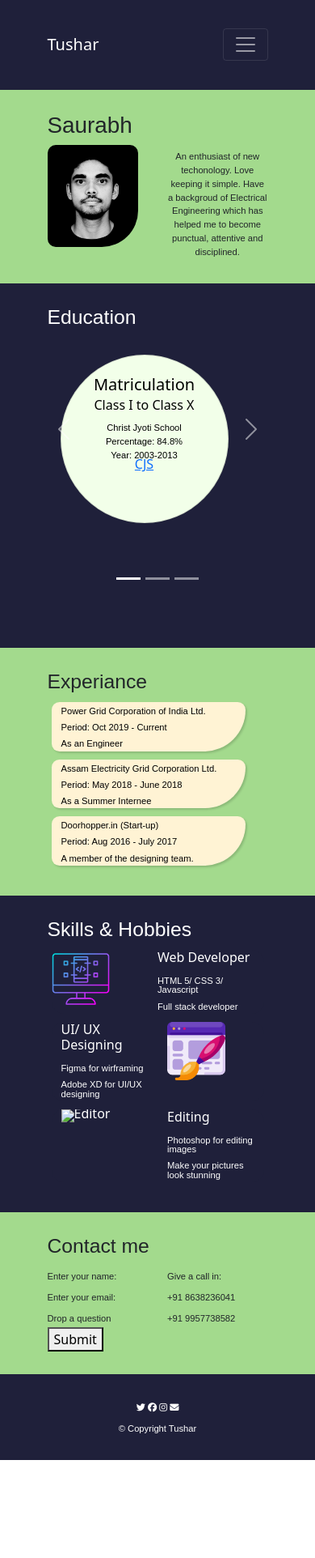
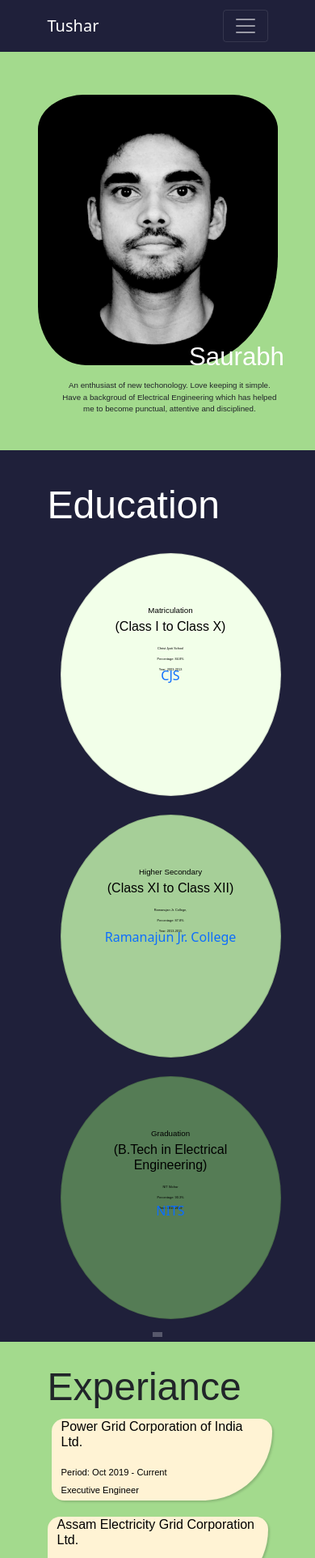
Before and after one commit to 2shar17/my-web, a plain HTML site: page index.html in a window 390 px wide. Shown: the top 1924 px of the page at 81% size. Before the commit the page ends 1803 px from the top, so only its background shows below. Drawn offline with nearby package versions, Linux system fonts and the light colour scheme; a web font is replaced by a local one.

Commit message:
Add files via upload

```diff
--- a/index.html
+++ b/index.html
@@ -14,8 +14,7 @@
   <!-- Fonts -->
   <link rel="preconnect" href="https://fonts.googleapis.com">
   <link rel="preconnect" href="https://fonts.gstatic.com" crossorigin>
-  <link href="https://fonts.googleapis.com/css2?family=Bonheur+Royale&family=Galada&family=Montserrat:wght@100;300;500;700;800;900&family=Oleo+Script+Swash+Caps:wght@700&family=Orienta&family=Pattaya&family=Ubuntu:wght@300;400;500&display=swap"
-    rel="stylesheet">
+  <link href="https://fonts.googleapis.com/css2?family=Orienta&family=Palanquin&family=Pattaya&display=swap" rel="stylesheet">
 
   <!-- css script -->
   <link rel="stylesheet" href="styles.css">
@@ -34,7 +33,7 @@
           <span class="navbar-toggler-icon"></span>
         </button>
         <div class="collapse navbar-collapse" id="navbarNavAltMarkup">
-          <div class="navbar-nav">
+          <div class="navbar-nav ms-auto">
             <!--992 x 760-->
             <a class="nav-link active" aria-current="page" href="#about-me">About-me</a>
             <a class="nav-link" href="#education">Education</a>
@@ -51,19 +50,19 @@
   <section id="about-me" class="alng">
 
     <div class="container-fluid">
-      <h1>Saurabh</h1>
+      <h1 class="saurabh">Saurabh</h1>
       <div class="row">
-        <div class="col">
+        <div class="container-fluid col-12 col-lg-6 col-md-12 col-sm-12">
           <img class="tushar-img" src="images/img.jpg" alt="tushar-img">
         </div>
 
-        <div class="col txt">
-          <p>An enthusiast of new
+        <div class="container-fluid col-12 col-lg-6 col-md-12 col-sm-12 txt">
+          An enthusiast of new
           techonology. Love keeping it
           simple. Have a backgroud of
           Electrical Engineering which has
           helped me to become punctual,
-            attentive and disciplined.</p>
+          attentive and disciplined.
         </div>
       </div>
 
@@ -75,7 +74,7 @@
   <section id="education" class="alng">
     <div class="container-fluid">
       <h2>Education</h2>
-
+      <!--
 
       <div id="education-carousel" class="carousel slide" data-bs-interval="false">
         <div class="carousel-indicators">
@@ -83,87 +82,106 @@
           <button type="button" data-bs-target="#education-carousel" data-bs-slide-to="1" aria-label="Slide 2"></button>
           <button type="button" data-bs-target="#education-carousel" data-bs-slide-to="2" aria-label="Slide 3"></button>
         </div>
-        <div class="carousel-inner">
+        <div class="carousel-inner"> -->
 
-          <div class="carousel-item active">
+      <!-- <div class="carousel-item active"> -->
       <!-- <div class="col-md-12"> -->
-              <div class="card matric">
+
+      <div class="row">
+        <div class="col col-lg-4 col-md-4 col-sm-12">
+          <div class="container card matric">
             <div class="card-body">
-                  <h5 class="card-title">Matriculation</h5>
-                  <h6 class="card-subtitle mb-2 text-muted">Class I to Class X</h6>
+              <h3 class="card-title">Matriculation</h3>
+              <h4 class="card-subtitle mb-2 text-muted">(Class I to Class X)</h4>
               <p class="card-text">Christ Jyoti School</p>
               <p class="card-text">Percentage: 84.8%</p>
               <p class="card-text">Year: 2003-2013</p>
               <a href="#" class="card-link">CJS</a>
             </div>
           </div>
-            <!-- </div> -->
         </div>
-          <div class="carousel-item">
-            <!-- <div class="col-md-12"> -->
-              <div class="card college">
+
+        <div class="col col-lg-4 col-md-4 col-sm-12">
+          <div class="container card college">
             <div class="card-body">
-                  <h5 class="card-title">Higher Secondary</h5>
-                  <h6 class="card-subtitle mb-2 text-muted">Class XI to Class XII</h6>
+              <h3 class="card-title">Higher Secondary</h3>
+              <h4 class="card-subtitle mb-2 text-muted">(Class XI to Class XII)</h4>
               <p class="card-text">Ramanujan Jr. College,
               <p class="card-text">Percentage: 87.8%</p>
               <p class="card-text">Year: 2013-2015</p>
               <a href="#" class="card-link">Ramanajun Jr. College</a>
             </div>
           </div>
-            <!-- </div> -->
         </div>
-          <div class="carousel-item">
-            <!-- <div class="col-md-12"> -->
-              <div class="card grad">
+
+        <div class="col col-lg-4 col-md-4 col-sm-12">
+          <div class="container card grad">
             <div class="card-body">
-                  <h5 class="card-title">Graduation</h5>
-                  <h6 class="card-subtitle mb-2 text-muted">B.Tech in Electrical Engineering</h6>
+              <h3 class="card-title">Graduation</h3>
+              <h4 class="card-subtitle mb-2 text-muted">(B.Tech in Electrical Engineering)</h4>
               <p class="card-text">NIT Silchar</p>
               <p class="card-text">Percentage: 90.3%</p>
               <p class="card-text">Year: 2015-2019</p>
               <a href="#" class="card-link">NITS</a>
             </div>
           </div>
-            <!-- </div> -->
         </div>
 
       </div>
-        <button class="carousel-control-prev" type="button" data-bs-target="#education-carousel" data-bs-slide="prev">
+
+      <!-- </div> -->
+      <!-- </div> -->
+      <!-- <div class="carousel-item"> -->
+      <!-- <div class="col-md-12"> -->
+
+      <!-- </div> -->
+      <!-- </div> -->
+      <!-- <div class="carousel-item"> -->
+      <!-- <div class="col-md-12"> -->
+
+      <!-- </div> -->
+      <!-- </div> -->
+
+    </div>
+    <!-- <button class="carousel-control-prev" type="button" data-bs-target="#education-carousel" data-bs-slide="prev">
           <span class="carousel-control-prev-icon" aria-hidden="true"></span>
           <span class="visually-hidden">Previous</span>
         </button>
         <button class="carousel-control-next" type="button" data-bs-target="#education-carousel" data-bs-slide="next">
           <span class="carousel-control-next-icon" aria-hidden="true"></span>
           <span class="visually-hidden">Next</span>
-        </button>
-      </div>
-    </div>
+        </button> -->
+    <!-- </div> -->
+    <!-- </div> -->
+    <hr>
   </section>
+
 
   <!-- Experiance -->
   <section id="experiance" class="alng">
     <div class="container-fluid">
       <h2>Experiance</h2>
-      <div class="row exper">
-        <p>Power Grid Corporation of India Ltd.</p>
+      <div class="row exper exper1">
+        <h4>Power Grid Corporation of India Ltd.</h4>
         <p>Period: Oct 2019 - Current</p>
-        <p>As an Engineer</p>
+        <p>Executive Engineer</p>
       </div>
-      <div class="row exper">
-        <p>Assam Electricity Grid Corporation Ltd.</p>
+      <div class="row exper exper2">
+        <h4>Assam Electricity Grid Corporation Ltd.</h4>
         <p>Period: May 2018 - June 2018</p>
         <p>As a Summer Internee</p>
       </div>
-      <div class="row exper">
-        <p>Doorhopper.in (Start-up)</p>
+      <div class="row exper exper3">
+        <h4>Doorhopper.in (Start-up)</h4>
         <p>Period: Aug 2016 - July 2017</p>
         <p>A member of the designing team.</p>
       </div>
     </div>
 
     </div>
+    <hr>
   </section>
+
 
   <!-- Skills & Hobbies -->
   <section id="skills-hobbies" class="alng">
@@ -171,39 +189,52 @@
       <h2>Skills & Hobbies</h2>
 
       <div class="row s-h r1">
-        <div class="col first-part">
+        <div class="col">
+          <div class="img-r1">
             <img class="s-h-img" src="images\software-development.png" alt="Full-stack-developer">
           </div>
-
-        <div class="col second-part">
-          <h6>Web Developer</h6>
+          <div class="text-r1">
+            <h4>Web Developer</h4>
             <p>HTML 5/ CSS 3/ Javascript</p>
             <p>Full stack developer</p>
           </div>
         </div>
+        <div class="col">
+
+        </div>
+      </div>
 
       <div class="row s-h r2">
-        <div class="col second-part">
-          <h6>UI/ UX Designing</h6>
+        <div class="col">
+
+        </div>
+        <div class="col">
+          <div class="text-r2">
+            <h4>UI/ UX Designing</h4>
             <p>Figma for wirframing</p>
             <p>Adobe XD for UI/UX designing</p>
           </div>
-        <div class="col">
-          <img class="s-h-img first part" src="images\web-design.png" alt="Designer">
+          <div class="img-r2">
+            <img class="s-h-img" src="images\web-design.png" alt="Designer">
+          </div>
         </div>
       </div>
 
       <div class="row s-h r3">
         <div class="col">
-          <img class="s-h-img first-part" src="images\image-editing.png" alt="Editor">
+          <div class="img-r3">
+            <img class="s-h-img" src="images\image-editing.png" alt="Editor">
           </div>
-        <div class="col second-part">
-          <h6>Editing</h6>
+          <div class="text-r3">
+            <h4>Editing</h4>
             <p>Photoshop for editing images</p>
             <p>Make your pictures look stunning</p>
           </div>
         </div>
+        <div class="col">
 
+        </div>
+      </div>
     </div>
     <!-- <div class="container-fluid">
       <div class="row s-h r1">
@@ -217,7 +248,9 @@
         </div>
       </div>
     </div> -->
+    <hr>
   </section>
+
 
   <!-- Contact me -->
   <section id="contact-me" class="alng">
@@ -225,10 +258,23 @@
       <h2>Contact me</h2>
       <div class="row">
         <div class="col">
-          <p>Enter your name: </p>
-          <p>Enter your email: </p>
-          <p>Drop a question</p>
-          <button type="button" name="button" class="contact-button">Submit</button>
+          <div class="container-fluid">
+            <form class="form" action="index.html" method="post">
+              <div class="form-group">
+                <input class="form-control" type="text" placeholder="Enter your name" id="name" name="name" tabindex="1" required value=""><br>
+                <label for="name" class="form-label">Name</label>
+              </div>
+              <div class="form-group">
+                <input class="form-control" type="text" placeholder="Enter your email" id="email" name="email" tabindex="2" required value=""><br>
+                <label for="email" class="form-label">Email</label>
+              </div>
+              <div class="form-group">
+                <input class="form-control" type="text" placeholder="Enter your comments or questions" id="comment" name="comment" tabindex="3" required value=""><br>
+                <label for="comment" class="form-label">Comment</label>
+              </div>
+            </form>
+          </div>
+          <button type="button" name="button" class="submit-button">SUBMIT</button>
         </div>
         <div class="col">
           <p>Give a call in: </p>
@@ -238,7 +284,9 @@
       </div>
 
     </div>
+    <hr class="dotted">
   </section>
+
 
   <!-- Footer -->
   <section id="footer" class="alng">
@@ -252,7 +300,6 @@
   </section>
 
 
-
   <script src="https://ajax.googleapis.com/ajax/libs/jquery/3.3.1/jquery.min.js"></script>
   <script src="index.js" charset="utf-8"></script>
 </body>
--- a/styles.css
+++ b/styles.css
@@ -1,16 +1,49 @@
-h2 {
-  font-family: 'Pattaya', sans-serif;
+body {
+  width: 100%;
+  height: 100%;
+  margin: 0px;
+  padding: 0px;
 }
 
 h1 {
   font-family: 'Pattaya', sans-serif;
+  font-size: 8vw;
+}
+
+h2 {
+  font-family: 'Pattaya', sans-serif;
+  font-size: 48px;
+}
+
+h3{
+  font-family: 'Palanquin', sans-serif;
+  font-size: 2.5vw;
+}
+h4{
+  font-family: 'Palanquin', sans-serif;
+  font-size: 22px;
+}
+
+h5{
+  font-family: 'Orienta', sans-serif;
+  font-size: 24px;
 }
 
 p {
   font-family: 'Orienta', sans-serif;
   margin-bottom: 3px;
-  padding-top: 6px;
-  font-size: 0.7rem;
+  padding-top: 10px;
+  font-size: 18px;
+}
+
+hr{
+  width: 3%;
+  border-style: none;
+  border-top: 6px dotted;
+  color: white;
+  align-items: center;
+  position: absolute;
+  left: 48.5%;
 }
 
 .container-fluid {
@@ -19,11 +52,13 @@ p {
 }
 
 .container {
-  display: flex;
+  width: 15%;
+  height: 300px;
 }
 
 #bar {
   background-color: #1F203A;
+  padding: 1% 15%;
 }
 
 .alng {
@@ -35,32 +70,50 @@ p {
 /* About me */
 #about-me {
   background-color: #A3DA8D;
+  padding-top: 6%;
+  padding-bottom: 11%;
+}
+
+.saurabh{
+  position: absolute;
+  z-index: 1;
+  color: white;
+  top: 125%;
+  left: 30%;
 }
 
 .tushar-img {
-  width: 90%;
-  border-radius: 10px;
-  border-bottom-right-radius: 45px;
+  width: 100%;
+  border-radius: 20%;
+  border-bottom-right-radius: 37%;
+  padding-top: 10%;
+  position: relative;
 }
 
 .txt {
   text-align: center;
   font-family: 'Orienta', sans-serif;
-  font-size: 0.9rem;
+  font-size: 2.5vw;
+  display: inline-block;
+  Padding-left: 10%;
+  padding-top: 6%;
 }
+
 
 /* education */
 #education {
   background-color: #1F203A;
   color: white;
-  height: 450px;
+  height: auto;
+  padding-top: 10%;
+  position: relative;
 }
 
-#education-carousel {
+/* #education-carousel {
   display: block;
   justify-content: center;
   margin: 5px auto;
-}
+} */
 
 li {
   color: green;
@@ -71,12 +124,11 @@ li {
 .card {
   border-radius: 50%;
   text-align: center;
-  justify-content: center;
-
 }
 
 .card-text {
   color: black;
+  font-size: 1vw;
 }
 
 .card-title {
@@ -85,6 +137,7 @@ li {
 
 .card-body{
   padding: 0;
+  margin-top: 50px;
 }
 
 .text-muted{
@@ -92,36 +145,41 @@ li {
 }
 
 .card-link{
-
+  padding-top: 10px;
+  text-decoration: none;
+  align-items: center;
 }
 
 .matric{
   background-color: #F2FFE9;
-  height: 13rem;
-  width: 13rem;
+  width: 100%;
+  padding-bottom: 100%;
   line-height: 0.5rem;
-  padding-top: 1.5rem;
+  padding-top: 5%;
   margin-top: 23px;
-  margin-left: 16px;\
+  margin-left: 16px;
+
+
 }
 
 .college{
   background-color: #A6CF98;
-  height: 13rem;
-  width: 13rem;
+  width: 100%;
+  padding-bottom: 100%;
   line-height: 0.5rem;
-  padding-top: 1.5rem;
+  padding-top: 5%;
   color: #557C55;
   margin-top: 23px;
   margin-left: 16px;
+
 }
 
 .grad{
   background-color: #557C55;
-  height: 13rem;
-  width: 13rem;
-  line-height: 0.5rem;
-  padding-top: 2.5rem;
+  width: 100%;
+  padding-bottom: 100%;
+  line-height: 10%;
+  padding-top: 5%;
   margin-top: 23px;
   margin-left: 16px;
 }
@@ -138,12 +196,103 @@ li {
 .exper {
   background-color: #FFF3D4;
   color: black;
-  border-radius: 15px;
-  border-bottom-right-radius: 80px;
+  border-radius: 25px;
+  border-bottom-right-radius: 137px;
   margin: 10px 5px 10px;
   line-height: 0.7rem;
-  width: 15rem;
+  height: 12vh;
+  width: 70vw;
   box-shadow: rgba(0, 0, 0, 0.15) 1.95px 1.95px 2.6px;
+}
+
+.exper1{
+  margin-bottom: 20px;
+}
+
+.exper2{
+  margin-left: 200px;
+  margin-bottom: 20px;
+}
+
+.exper3{
+  margin-left: 400px;
+  margin-bottom: 20px;
+}
+
+@media(max-width: 1280px min-width: 1001px){
+  .exper2{
+    margin-left: 0px;
+  }
+  .exper3{
+    margin-left: 0px;
+  }
+}
+
+@media(max-width: 1000px min-width: 561px) {
+  .tushar-img {
+    width: 100%;
+    margin: auto;
+    border-radius: 20%;
+    border-bottom-right-radius: 37%;
+  }
+  .txt{
+    font-size: 4vw;
+  }
+  .saurabh{
+    top: 98vh;
+    left: 30vw;
+  }
+  .exper{
+    height: 12vh;
+    width: 70vw;
+  }
+}
+
+@media(max-width: 560px min-width: 491px){
+  h4{
+    font-size: 1.2rem;
+  }
+  p{
+    font-size: 1rem;
+  }
+  .tushar-img {
+    width: 100%;
+    border-top-left-radius: 20%;
+    border-top-right-radius: 20%;
+    border-bottom-left-radius: 20%;
+    border-bottom-right-radius: 37%;
+    padding-top: 10%;
+    position: relative;
+  }
+}
+
+@media(max-width: 490px){
+  h4{
+    font-size: 1rem;
+  }
+  p{
+    font-size: 0.7rem;
+    line-height: 0rem;
+  }
+  .tushar-img {
+    width: 100%;
+    border-top-left-radius: 20%;
+    border-top-right-radius: 20%;
+    border-bottom-left-radius: 20%;
+    border-bottom-right-radius: 37%;
+    padding-top: 10%;
+    position: relative;
+  }
+  .saurabh{
+    top: 50%;
+    left: 60%;
+  }
+  .exper2{
+    margin-left: 0px;
+  }
+  .exper3{
+    margin-left: 0px;
+  }
 }
 
 /* Skills & Hobbies */
@@ -158,11 +307,42 @@ li {
   border-radius: 15px;
   margin: 10px 5px 10px;
   line-height: 0.7rem;
+  position: relative;
 }
 
 .s-h-img {
-  width: 4.5rem;
+  width: 156px;
   align-items: center;
+}
+
+/* .r1{
+  position: relative;
+} */
+
+.text-r1{
+  display: inline-block;
+}
+
+.img-r1{
+  display: inline-block;
+}
+
+.text-r2{
+  display: inline-block;
+  text-align: right;
+}
+
+.img-r2{
+  display: inline-block;
+  float: right;
+}
+
+.text-r3{
+  display: inline-block;
+}
+
+.img-r3{
+  display: inline-block;
 }
 
 .first-part {
@@ -185,6 +365,66 @@ li {
   background-color: #A3DA8D;
 }
 
+.form-group{
+  margin-bottom: 1rem;
+  transition: all .3s;
+  height: 2rem;
+}
+
+.form-label{
+  font-size: 1em;
+  color: green;
+  display: block;
+  opacity:1;
+  transform: translate(0.7em, -4em);
+  transform-origin: 0 0;
+  transition: all .3s;
+}
+
+.form-control{
+  box-shadow: none;
+  background-color: rgba(0,0,0, .02);
+  border-radius: 0px;
+  border-color: #ccc;
+  border-style: none none solid none;
+  transition: all .5s;
+}
+
+.form-control::placeholder{
+  color: transparent;
+}
+
+.form-control:focus{
+  box-shadow: none;
+  outline: none;
+  border-color: orange;
+}
+
+.form-control:focus + .form-label,
+.form-control:not(:placeholder-shown) + .form-label
+{
+  transform: translate(0.7em, -1.5em) scale(0.4);
+}
+
+.form-group:focus-within{
+  transform: scale(1.02,1.02);
+}
+
+/* Submit button  */
+.submit-button{
+  background-color:#77cc6d;
+  border-radius: 3px;
+  padding: 10px 15px;
+  font-size: 12px;
+  letter-spacing: 2px;
+  border: none;
+  transition: 0.3s;
+}
+
+.submit-button:hover{
+  background-color: #c3fac8;
+}
+
 /* Footer */
 #footer {
   background-color: #1F203A;
@@ -194,4 +434,6 @@ li {
 
 .footer-link {
   color: white;
+  padding: 1% 1%;
+  font-size: 30px;
 }
```
Lines whose indentation alone changed are shown as unchanged.
